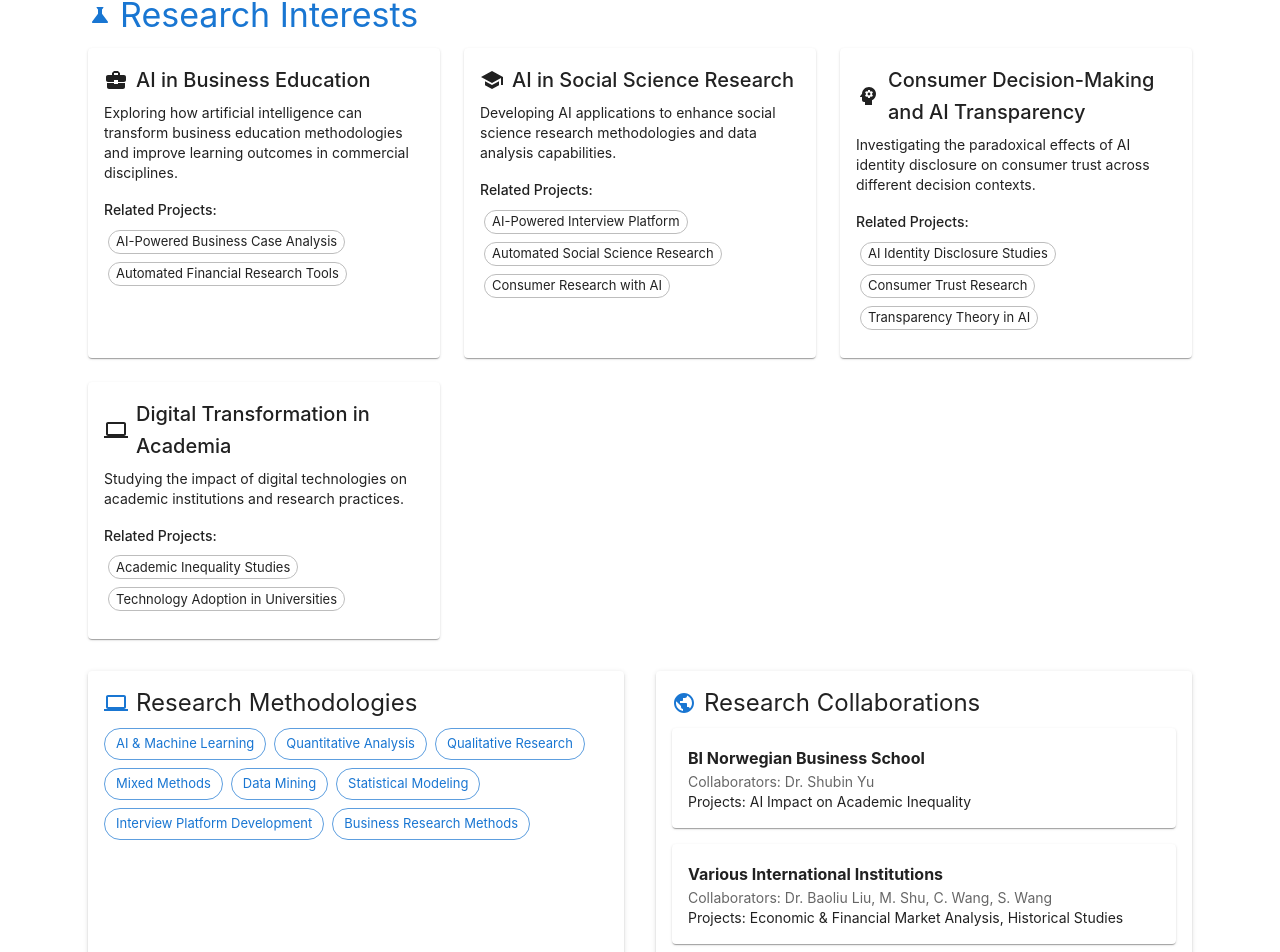
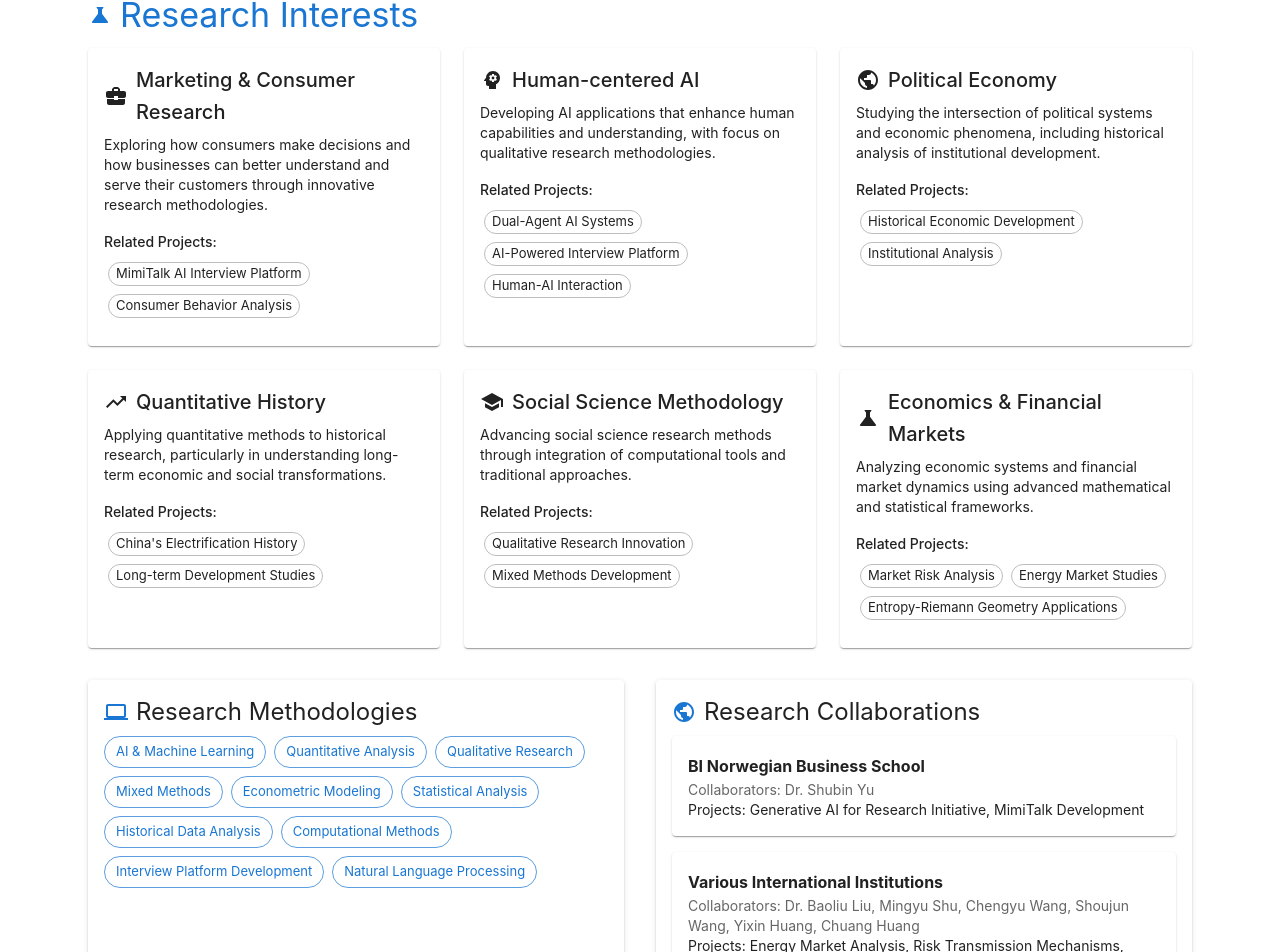
Before and after one commit to LFM097384/liufengming.me, a React (Vite) app: page /research in a window 1280 px wide. Shown: the part 231-1183 px from the top of the page. Built offline with nearby package versions, Linux system fonts and the light colour scheme.

Commit message:
Update project files

```diff
--- a/src/pages/Home.jsx
+++ b/src/pages/Home.jsx
@@ -53,11 +53,11 @@ const Home = () => {
       position: "Research Assistant",
       institution: "BI Norwegian Business School",
       supervisor: "Dr. Shubin Yu",
-      project: "Impact of AI on Academic Inequality",
+      project: "Generative AI for Research Initiative",
       responsibilities: [
         "Conducted interviews",
         "Designed questionnaires",
-        "Built an online interview platform",
+        "Co-developed mimitalk.app (an AI-powered interview platform)",
         "Drafted papers"
       ]
     }
@@ -66,23 +66,26 @@ const Home = () => {
   const skills = {
     languages: ["Mandarin (Native)", "English (Fluent)", "French (Basic)"],
     programming: ["C", "Javascript", "Python", "R", "LaTeX","SQL"],
-    research: ["AI Application", "Political Economy", "Social Science", "Quantitative History"]
+    research: ["Marketing", "Social Science", "Political Economy", "Economics", "Quantitative History", "Human-centered AI"]
   }
   // Publications data for statistics
   const publications = {
     published: [
+      {
+        title: "Nonlinear Heterogeneity Impact of El Niño-Southern Oscillation on Energy Markets: A Global Perspective Analysis"
+      },
       {
         title: "The Risk Transmission Mechanism of Global Stock Markets from the Perspective of Entropy-Riemann Geometry: Theoretical Construction and Empirical Analysis"
       }
     ],
     preprint: [
       {
-        title: "Step Further Towards Automated Social Science: An AI-Powered Interview Platform"
+        title: "MimiTalk: Revolutionizing Qualitative Research with Dual-Agent AI"
       }
     ],
     workingPapers: [
       {
-        title: "Consumer Research in the Age of Generative AI: Comparing AI and Human Interview Performance"
+        title: "Cannon to Kilowatts: The Enduring Legacy of the Self-Strengthening Movement on China's Electrification"
       }
     ]
   }
--- a/src/pages/Publications.jsx
+++ b/src/pages/Publications.jsx
@@ -67,34 +67,21 @@ const Publications = () => {
     preprint: [
       {
         authors: "Liu, F., & Yu, S.",
-        title: "Step Further Towards Automated Social Science: An AI-Powered Interview Platform",
-        date: "December 01, 2024",
-        ssrn: "https://papers.ssrn.com/sol3/papers.cfm?abstract_id=5120349",
-        underReview: "Targeting at CHI 2026. Designated as a Recent Top Paper by SSRN (Frontiers in Information Systems Research & Applications eJournal), April 2025. Presented at: AMA Summer Academic Conference 2025 (Poster), Biz AI Conference: AI Applications in Business Research (Poster), Wharton's \"Business and Gen AI\" Conference (Oral Presentation), HumanTech Summit 2025 Conference (Accepted). *Presented by corresponding author.",
+        title: "MimiTalk: Revolutionizing Qualitative Research with Dual-Agent AI",
+        date: "November 2025",
+        doi: "10.48550/arXiv.2511.03731",
+        ssrn: "https://dx.doi.org/10.2139/ssrn.5120349",
+        underReview: "Designated as a Recent Top Paper by SSRN (Frontiers in Information Systems Research & Applications eJournal), April 2025. Presented at: AMA Summer Academic Conference 2025 (Poster), Biz AI Conference: AI Applications in Business Research (Poster), Wharton's \"Business and Gen AI\" Conference (Oral Presentation), HumanTech Summit 2025 Conference (Accepted). *Presented by corresponding author.",
         correspondingAuthor: "Shubin Yu",
-        status: "Under Review"
+        status: "Preprint"
       }
     ],
     workingPapers: [
       {
-        authors: "Liu, F.",
-        title: "The Poison in the Cup: Disclosure of Identity as an AI as a Double-Edged Sword in Consumer Decision-Making",
-        targetJournal: "Working Paper",
-        correspondingAuthor: "Fengming Liu",
-        status: "Working Paper"
-      },
-      {
         authors: "Shu, M., Liu, F., & Wang, S.",
         title: "Cannon to Kilowatts: The Enduring Legacy of the Self-Strengthening Movement on China's Electrification",
         targetJournal: "R&R at Cliometrica. Accepted by The Eleventh Annual Symposium on Quantitative History.",
-        correspondingAuthor: "Fengming Liu",
-        status: "Working Paper"
-      },
-      {
-        authors: "Yu, S., Shu, M., Liu, F., Hu, J & Joerling, M",
-        title: "Consumer Research in the Age of Generative AI: Comparing AI and Human Interview Performance",
-        targetJournal: "Targeting at Journal of Consumer Research",
-        correspondingAuthor: "Shubin Yu",
+        correspondingAuthor: "Mingyu Shu",
         status: "Working Paper"
       }
     ]
@@ -129,6 +116,7 @@ const Publications = () => {
   const getStatusColor = (status) => {
     switch (status) {
       case 'Published': return 'success'
+      case 'Preprint': return 'secondary'
       case 'Under Review': return 'warning'
       case 'Working Paper': return 'info'
       default: return 'default'
@@ -143,6 +131,7 @@ const Publications = () => {
             label={publication.status}
             color={getStatusColor(publication.status)}
             icon={publication.status === 'Published' ? <Article /> :
+                  publication.status === 'Preprint' ? <Article /> :
                   publication.status === 'Under Review' ? <Visibility /> : <Edit />}
           />
           {publication.year && (
@@ -165,7 +154,7 @@ const Publications = () => {
         )}
           {publication.underReview && (
           <Typography variant="body2" color="text.secondary" sx={{ mb: 1 }}>
-            Under review at <em>{publication.underReview}</em>
+            <em>{publication.underReview}</em>
           </Typography>
         )}
 
--- a/src/pages/Research.jsx
+++ b/src/pages/Research.jsx
@@ -33,28 +33,40 @@ const Research = () => {
 
   const researchInterests = [
     {
-      area: "AI in Business Education",
+      area: "Marketing & Consumer Research",
       icon: <BusinessCenter />,
-      description: "Exploring how artificial intelligence can transform business education methodologies and improve learning outcomes in commercial disciplines.",
-      projects: ["AI-Powered Business Case Analysis", "Automated Financial Research Tools"]
+      description: "Exploring how consumers make decisions and how businesses can better understand and serve their customers through innovative research methodologies.",
+      projects: ["MimiTalk AI Interview Platform", "Consumer Behavior Analysis"]
     },
     {
-      area: "AI in Social Science Research",
-      icon: <School />,
-      description: "Developing AI applications to enhance social science research methodologies and data analysis capabilities.",
-      projects: ["AI-Powered Interview Platform", "Automated Social Science Research", "Consumer Research with AI"]
+      area: "Human-centered AI",
+      icon: <Psychology />,
+      description: "Developing AI applications that enhance human capabilities and understanding, with focus on qualitative research methodologies.",
+      projects: ["Dual-Agent AI Systems", "AI-Powered Interview Platform", "Human-AI Interaction"]
     },
     {
-      area: "Consumer Decision-Making and AI Transparency",
-      icon: <Psychology />,
-      description: "Investigating the paradoxical effects of AI identity disclosure on consumer trust across different decision contexts.",
-      projects: ["AI Identity Disclosure Studies", "Consumer Trust Research", "Transparency Theory in AI"]
+      area: "Political Economy",
+      icon: <Public />,
+      description: "Studying the intersection of political systems and economic phenomena, including historical analysis of institutional development.",
+      projects: ["Historical Economic Development", "Institutional Analysis"]
     },
     {
-      area: "Digital Transformation in Academia",
-      icon: <Computer />,
-      description: "Studying the impact of digital technologies on academic institutions and research practices.",
-      projects: ["Academic Inequality Studies", "Technology Adoption in Universities"]
+      area: "Quantitative History",
+      icon: <TrendingUp />,
+      description: "Applying quantitative methods to historical research, particularly in understanding long-term economic and social transformations.",
+      projects: ["China's Electrification History", "Long-term Development Studies"]
+    },
+    {
+      area: "Social Science Methodology",
+      icon: <School />,
+      description: "Advancing social science research methods through integration of computational tools and traditional approaches.",
+      projects: ["Qualitative Research Innovation", "Mixed Methods Development"]
+    },
+    {
+      area: "Economics & Financial Markets",
+      icon: <Science />,
+      description: "Analyzing economic systems and financial market dynamics using advanced mathematical and statistical frameworks.",
+      projects: ["Market Risk Analysis", "Energy Market Studies", "Entropy-Riemann Geometry Applications"]
     }
   ]
   const methodologies = [
@@ -62,22 +74,24 @@ const Research = () => {
     "Quantitative Analysis",
     "Qualitative Research",
     "Mixed Methods",
-    "Data Mining",
-    "Statistical Modeling",
+    "Econometric Modeling",
+    "Statistical Analysis",
+    "Historical Data Analysis",
+    "Computational Methods",
     "Interview Platform Development",
-    "Business Research Methods"
+    "Natural Language Processing"
   ]
 
   const collaborations = [
     {
       institution: "BI Norwegian Business School",
       collaborators: ["Dr. Shubin Yu"],
-      projects: ["AI Impact on Academic Inequality"]
+      projects: ["Generative AI for Research Initiative", "MimiTalk Development"]
     },
     {
       institution: "Various International Institutions",
-      collaborators: ["Dr. Baoliu Liu", "M. Shu", "C. Wang", "S. Wang"],
-      projects: ["Economic & Financial Market Analysis", "Historical Studies"]
+      collaborators: ["Dr. Baoliu Liu", "Mingyu Shu", "Chengyu Wang", "Shoujun Wang", "Yixin Huang", "Chuang Huang"],
+      projects: ["Energy Market Analysis", "Risk Transmission Mechanisms", "China's Economic History", "Financial Market Studies"]
     }
   ]
 
--- a/src/translations/en/cv.json
+++ b/src/translations/en/cv.json
@@ -7,7 +7,7 @@
   "document": {
     "title": "CV Document",
     "description": "Download or preview my complete academic CV including education, research experience, publications, presentations, and skills.",
-    "last_updated": "Last updated: March 2024"
+    "last_updated": "Last updated: November 2025"
   },
   "highlights": {
     "title": "CV Highlights",
@@ -17,11 +17,11 @@
     },
     "experience": {
       "title": "Experience",
-      "content": "• Research Assistant at BI Norwegian Business School\n• AI and Academic Inequality Research"
+      "content": "• Research Assistant at BI Norwegian Business School\n• Generative AI for Research Initiative"
     },
     "publications": {
       "title": "Publications & Research",
-      "content": "• 1 Published paper in risk transmission mechanisms\n• 1 Preprint on AI-powered interview platforms\n• 1 Working paper covering AI and consumer research\n• Research focus: AI applications, political economy, quantitative history"
+      "content": "• 2 Published papers (Energy Markets, Risk Transmission Mechanisms)\n• 1 Preprint on MimiTalk: AI-powered interview platform\n• 1 Working paper on China's Electrification History\n• Research focus: Marketing, Social Science, Political Economy, Quantitative History, Human-centered AI"
     }
   },
   "preview": {
--- a/src/translations/zh/cv.json
+++ b/src/translations/zh/cv.json
@@ -7,7 +7,7 @@
   "document": {
     "title": "简历文档",
     "description": "下载或预览我的完整学术简历，包括教育背景、研究经历、发表论文、学术报告和技能专长。",
-    "last_updated": "最后更新：2024年3月"
+    "last_updated": "最后更新：2025年11月"
   },
   "highlights": {
     "title": "简历要点",
@@ -17,11 +17,11 @@
     },
     "experience": {
       "title": "研究经历",
-      "content": "• BI挪威商学院研究助理\n• AI与学术不平等研究"
+      "content": "• BI挪威商学院研究助理\n• 生成式AI研究项目（Generative AI for Research Initiative）"
     },
     "publications": {
       "title": "发表论文与研究",
-      "content": "• 1篇已发表论文（风险传导机制）\n• 1篇预印本论文（AI驱动访谈平台）\n• 1篇工作论文（AI与消费者研究）\n• 研究重点：AI应用、政治经济学、定量历史学"
+      "content": "• 2篇已发表论文（能源市场、风险传导机制）\n• 1篇预印本论文（MimiTalk：AI驱动的访谈平台）\n• 1篇工作论文（洋务运动与中国电气化）\n• 研究重点：营销学、社会科学、政治经济学、定量历史学、以人为本的AI"
     }
   },
   "preview": {
```
Also changed, not shown: src/translations/en/home.json (+7 -1 lines), src/translations/zh/home.json (+7 -1 lines).
